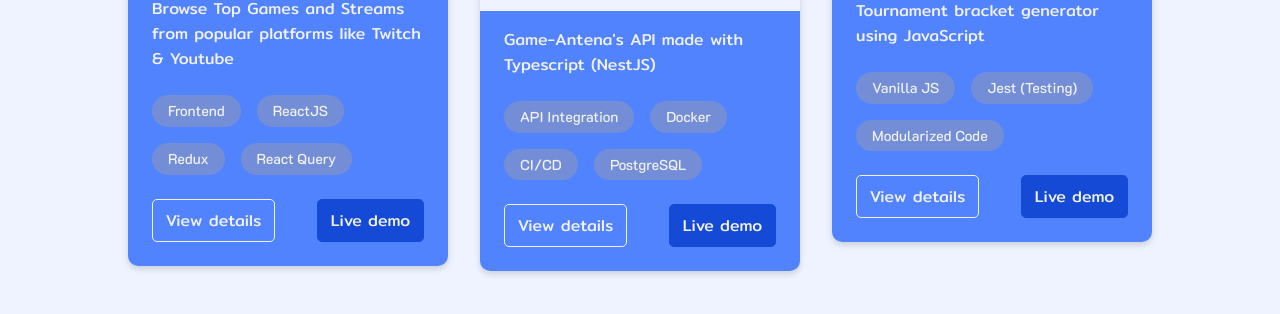
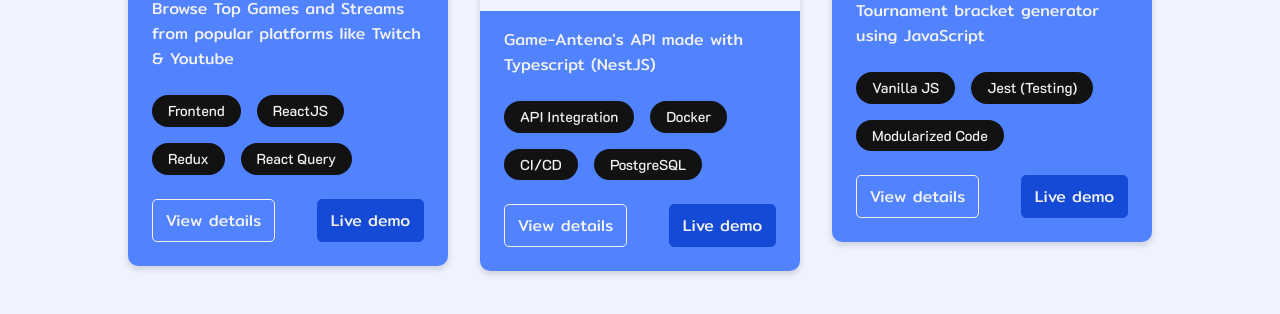
Before and after one commit to butadpj/my-portfolio, a website built with webpack: page public/index.html in a window 1280 px wide. Shown: the part 1551-1865 px from the top of the page. Built offline with nearby package versions, Linux system fonts and the light colour scheme.

Commit message:
Improve project preview tags design

```diff
--- a/public/css/projects.css
+++ b/public/css/projects.css
@@ -83,7 +83,7 @@
 .preview-info .tags > * {
   padding: 0.4rem 1rem;
   border-radius: 50rem;
-  background-color: var(--primary-light);
+  background-color: var(--dark);
   color: var(--light);
   font-size: 0.9rem;
   font-family: var(--font-2);
```
